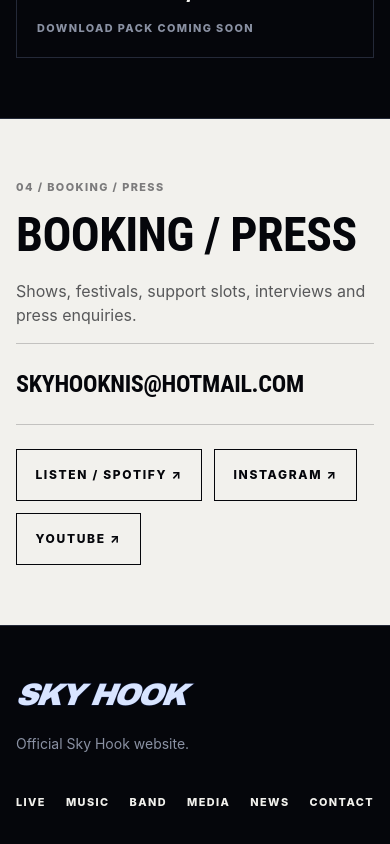
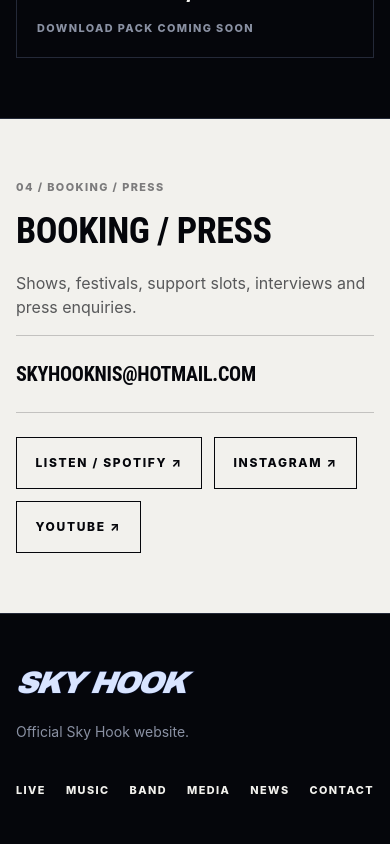
Before and after one commit to m4rkovic/sky-hook-website, a Next.js app: page /en/epk in a window 390 px wide. Shown: the part 3205-4049 px from the top of the page. Built offline with nearby package versions, Linux system fonts and the light colour scheme; no server answers.

Commit message:
Polish responsive typography

```diff
--- a/src/app/[locale]/(site)/epk/page.tsx
+++ b/src/app/[locale]/(site)/epk/page.tsx
@@ -92,7 +92,7 @@ export default async function EpkPage({ params }: { params: Promise<{ locale: st
             ].map(([year, show]) => (
               <div key={show} className="min-h-44 border-b border-r border-line p-5">
                 <span className="kicker text-muted">{year}</span>
-                <p className="mt-10 font-display text-2xl font-black uppercase tracking-[-0.03em]">{show}</p>
+                <p className="mt-10 font-display text-2xl uppercase">{show}</p>
               </div>
             ))}
           </div>
@@ -110,7 +110,7 @@ export default async function EpkPage({ params }: { params: Promise<{ locale: st
                 <span className="absolute bottom-5 right-5 flex h-16 w-16 items-center justify-center rounded-full border border-white/60 bg-black/35 text-xl">▶</span>
               </div>
               <div className="flex items-end justify-between gap-5 p-5">
-                <p className="font-display text-3xl font-black uppercase">{featuredLive.title[locale]}</p>
+                <p className="font-display text-3xl uppercase">{featuredLive.title[locale]}</p>
                 <span className="kicker text-muted">YouTube ↗</span>
               </div>
             </a>
@@ -154,11 +154,11 @@ export default async function EpkPage({ params }: { params: Promise<{ locale: st
         <div className="site-container section-grid py-[var(--sh-section-y)]">
           <div className="col-span-12 lg:col-span-5">
             <p className="kicker text-background/50">04 / {t.contact}</p>
-            <h2 className="mt-4 font-display text-5xl font-black uppercase tracking-[-0.045em] md:text-7xl">{t.contact}</h2>
+            <h2 className="mt-4 font-display text-4xl uppercase md:text-7xl">{t.contact}</h2>
             <p className="mt-5 max-w-lg text-background/65">{t.contactBody}</p>
           </div>
           <div className="col-span-12 flex flex-col justify-end lg:col-span-6 lg:col-start-7">
-            <a href={`mailto:${bookingEmail}`} className="break-all border-y border-background/20 py-6 font-display text-2xl font-black uppercase transition-colors hover:text-[#151c47] md:text-4xl">
+            <a href={`mailto:${bookingEmail}`} className="break-all border-y border-background/20 py-6 font-display text-xl uppercase transition-colors hover:text-[#151c47] sm:text-2xl md:text-4xl">
               {bookingEmail}
             </a>
             <div className="mt-6 flex flex-wrap gap-3">
```
